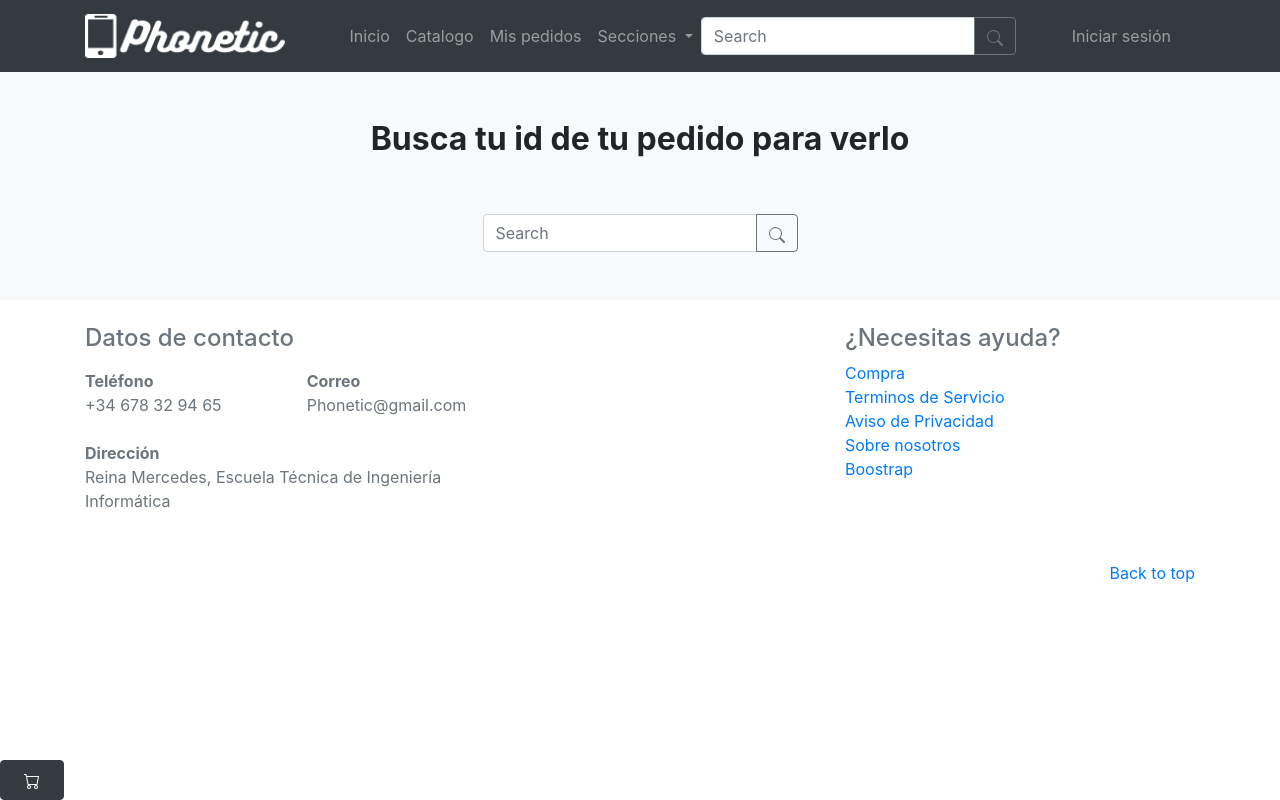
After one commit to TheNeoStormZ/Phonetic_PGPI, a Django app: page /pedidos/ in a window 1280 px wide. The commit adds this page. Run offline with Django 4.2, Linux system fonts and the light colour scheme; some libraries are stand-ins or nearby versions.

Commit message:
Introducida lista de pedidos
Co-authored-by: Diego Ruiz Gil <DiegoRuizGil@users.noreply.github.com>
Co-authored-by: Francisco J Migueles Student <Framigdom@users.noreply.github.com>
Co-authored-by: David Zamora <Dr-Vell@users.noreply.github.com>
Co-authored-by: TheNeoStormZ <TheNeoStormZ@users.noreply.github.com>

```diff
--- a/principal/admin.py
+++ b/principal/admin.py
@@ -1,9 +1,10 @@
 from django.contrib import admin
 
-from .models import Producto, Cesta, CestaItem
+from .models import Producto, Cesta, CestaItem, Pedido
 
 admin.site.register(Producto)
 admin.site.register(Cesta)
 admin.site.register(CestaItem)
+admin.site.register(Pedido)
 
 # Register your models here.
--- a/principal/templates/base.html
+++ b/principal/templates/base.html
@@ -41,6 +41,9 @@
                         </li>
                         <li class="nav-item">
                             <a class="nav-link" href="/catalogo">Catalogo <span class="sr-only"></span></a>
+                        </li>
+                        <li class="nav-item">
+                            <a class="nav-link" href="/pedidos">Mis pedidos <span class="sr-only"></span></a>
                         </li>
                         <li class="nav-item dropdown">
                             <a class="nav-link dropdown-toggle" id="navbarDarkDropdownMenuLink" role="button"
@@ -110,11 +113,19 @@
                         {{p.producto.nombre}} <div id="cantidad-{{p.id}}">x{{p.cantidad}}</div>
                     </div>
                     <div class="card-body">
-                            <button type="button" class="btn btn-dark" onclick=fetchAsync({{p.id}},0,{{p.producto.precio}})><svg xmlns="http://www.w3.org/2000/svg" width="16" height="16" fill="currentColor" class="bi bi-cart-dash-fill" viewBox="0 0 16 16">
-                                <path d="M.5 1a.5.5 0 0 0 0 1h1.11l.401 1.607 1.498 7.985A.5.5 0 0 0 4 12h1a2 2 0 1 0 0 4 2 2 0 0 0 0-4h7a2 2 0 1 0 0 4 2 2 0 0 0 0-4h1a.5.5 0 0 0 .491-.408l1.5-8A.5.5 0 0 0 14.5 3H2.89l-.405-1.621A.5.5 0 0 0 2 1H.5zM6 14a1 1 0 1 1-2 0 1 1 0 0 1 2 0zm7 0a1 1 0 1 1-2 0 1 1 0 0 1 2 0zM6.5 7h4a.5.5 0 0 1 0 1h-4a.5.5 0 0 1 0-1z"/>
+                        <button type="button" class="btn btn-dark"
+                            onclick=fetchAsync({{p.id}},0,{{p.producto.precio}})><svg xmlns="http://www.w3.org/2000/svg"
+                                width="16" height="16" fill="currentColor" class="bi bi-cart-dash-fill"
+                                viewBox="0 0 16 16">
+                                <path
+                                    d="M.5 1a.5.5 0 0 0 0 1h1.11l.401 1.607 1.498 7.985A.5.5 0 0 0 4 12h1a2 2 0 1 0 0 4 2 2 0 0 0 0-4h7a2 2 0 1 0 0 4 2 2 0 0 0 0-4h1a.5.5 0 0 0 .491-.408l1.5-8A.5.5 0 0 0 14.5 3H2.89l-.405-1.621A.5.5 0 0 0 2 1H.5zM6 14a1 1 0 1 1-2 0 1 1 0 0 1 2 0zm7 0a1 1 0 1 1-2 0 1 1 0 0 1 2 0zM6.5 7h4a.5.5 0 0 1 0 1h-4a.5.5 0 0 1 0-1z" />
                             </svg></button>
-                            <button type="button" class="btn btn-dark" onclick=fetchAsync({{p.id}},1,{{p.producto.precio}})><svg xmlns="http://www.w3.org/2000/svg" width="16" height="16" fill="currentColor" class="bi bi-cart-plus-fill" viewBox="0 0 16 16">
-                                <path d="M.5 1a.5.5 0 0 0 0 1h1.11l.401 1.607 1.498 7.985A.5.5 0 0 0 4 12h1a2 2 0 1 0 0 4 2 2 0 0 0 0-4h7a2 2 0 1 0 0 4 2 2 0 0 0 0-4h1a.5.5 0 0 0 .491-.408l1.5-8A.5.5 0 0 0 14.5 3H2.89l-.405-1.621A.5.5 0 0 0 2 1H.5zM6 14a1 1 0 1 1-2 0 1 1 0 0 1 2 0zm7 0a1 1 0 1 1-2 0 1 1 0 0 1 2 0zM9 5.5V7h1.5a.5.5 0 0 1 0 1H9v1.5a.5.5 0 0 1-1 0V8H6.5a.5.5 0 0 1 0-1H8V5.5a.5.5 0 0 1 1 0z"/>
+                        <button type="button" class="btn btn-dark"
+                            onclick=fetchAsync({{p.id}},1,{{p.producto.precio}})><svg xmlns="http://www.w3.org/2000/svg"
+                                width="16" height="16" fill="currentColor" class="bi bi-cart-plus-fill"
+                                viewBox="0 0 16 16">
+                                <path
+                                    d="M.5 1a.5.5 0 0 0 0 1h1.11l.401 1.607 1.498 7.985A.5.5 0 0 0 4 12h1a2 2 0 1 0 0 4 2 2 0 0 0 0-4h7a2 2 0 1 0 0 4 2 2 0 0 0 0-4h1a.5.5 0 0 0 .491-.408l1.5-8A.5.5 0 0 0 14.5 3H2.89l-.405-1.621A.5.5 0 0 0 2 1H.5zM6 14a1 1 0 1 1-2 0 1 1 0 0 1 2 0zm7 0a1 1 0 1 1-2 0 1 1 0 0 1 2 0zM9 5.5V7h1.5a.5.5 0 0 1 0 1H9v1.5a.5.5 0 0 1-1 0V8H6.5a.5.5 0 0 1 0-1H8V5.5a.5.5 0 0 1 1 0z" />
                             </svg></button>
                     </div>
                 </div>
--- /dev/null
+++ b/principal/templates/lista_pedidos.html
@@ -0,0 +1,49 @@
+{% extends 'base.html' %}
+
+{% block css %}
+{% endblock %}
+
+{% block contenido %}
+{% if user.is_authenticated %}
+<div class="bg-light">
+    </br>
+    <h2 style="text-align: center;">
+        <strong>Lista de Pedidos</strong>
+        <svg xmlns="http://www.w3.org/2000/svg" width="50" height="50" fill="currentColor" class="bi bi-box-seam"
+            viewBox="0 0 16 16">
+            <path
+                d="M8.186 1.113a.5.5 0 0 0-.372 0L1.846 3.5l2.404.961L10.404 2l-2.218-.887zm3.564 1.426L5.596 5 8 5.961 14.154 3.5l-2.404-.961zm3.25 1.7-6.5 2.6v7.922l6.5-2.6V4.24zM7.5 14.762V6.838L1 4.239v7.923l6.5 2.6zM7.443.184a1.5 1.5 0 0 1 1.114 0l7.129 2.852A.5.5 0 0 1 16 3.5v8.662a1 1 0 0 1-.629.928l-7.185 2.874a.5.5 0 0 1-.372 0L.63 13.09a1 1 0 0 1-.63-.928V3.5a.5.5 0 0 1 .314-.464L7.443.184z" />
+        </svg>
+    </h2>
+    </br>
+    <div class=" container pl-5 pr-5 pb-5">
+        {% for pedido in pedidos %}
+        {% include 'card_pedido.html' %}
+        {% endfor %}
+    </div>
+</div>
+{% else %}
+<div class="bg-light pt-5">
+    <h2 style="text-align: center;">
+        <strong>Busca tu id de tu pedido para verlo</strong>
+    </h2>
+    <div class="row justify-content-center pt-5 pb-5">
+        <form class="form-inline my-2 my-md-0" action="{% url 'search' %}">
+            <div class="input-group">
+                <input id="searcher" type="search" class="form-control" name="q" placeholder="Search"
+                    aria-label="Search" aria-describedby="basic-addon2">
+                <div class="input-group-append">
+                    <button class="btn btn-outline-secondary" type="submit">
+                        <svg xmlns="http://www.w3.org/2000/svg" width="16" height="16" fill="currentColor"
+                            class="bi bi-search" viewBox="0 0 16 16">
+                            <path
+                                d="M11.742 10.344a6.5 6.5 0 1 0-1.397 1.398h-.001c.03.04.062.078.098.115l3.85 3.85a1 1 0 0 0 1.415-1.414l-3.85-3.85a1.007 1.007 0 0 0-.115-.1zM12 6.5a5.5 5.5 0 1 1-11 0 5.5 5.5 0 0 1 11 0z" />
+                        </svg>
+                    </button>
+                </div>
+            </div>
+        </form>
+    </div>
+</div>
+{% endif %}
+{% endblock %}
--- a/principal/urls.py
+++ b/principal/urls.py
@@ -12,9 +12,10 @@ urlpatterns = [
     path('terminos/', views.terminos, name='terminos'),
     path('privacidad/', views.privacidad, name='privacidad'),
     path('conocenos/', views.conocenos, name='conocenos'),
-    path('perfil/', views.perfil, name='perfil'),
+    path('pedidos/', views.lista_pedidos, name='lista_pedidos'),
     path('registro/', views.register, name="registro"),
     path('login/', views.login_phonetic, name="login"),
     path('logout/', views.logout_phonetic, name="logout"),
     path('checkout/', views.checkout, name="checkout"),
+    path('seguimiento/', views.seguimiento, name="seguimiento"),
 ]
--- a/principal/views.py
+++ b/principal/views.py
@@ -1,4 +1,4 @@
-from principal.models import Producto, Cesta, CestaItem
+from principal.models import Producto, Cesta, CestaItem, Pedido
 from django.http import HttpResponse
 from django.template import loader
 from django.db.models import Q
@@ -11,7 +11,10 @@ from django.shortcuts import redirect
 def get_cesta(request):
   user = request.user
   if user.is_authenticated:
-    cesta = Cesta.objects.filter(usuario=user)[0]
+    if Cesta.objects.filter(usuario=user).exists():
+      cesta = Cesta.objects.filter(usuario=user)[0]
+    else:
+      cesta = Cesta.objects.create(usuario=user)
   elif Cesta.objects.filter(id=1).exists():
     cesta = Cesta.objects.filter(id=1)[0]
   else:
@@ -24,6 +27,16 @@ def index (request):
   template = loader.get_template('inicio.html')
   context = {
     'productos': productos,
+    'cesta': cesta.get_productos(),
+    'precio_total': cesta.get_total_price(),
+    'busqueda': '',
+  }
+  return HttpResponse(template.render(context, request))
+
+def seguimiento (request):
+  cesta = get_cesta(request)
+  template = loader.get_template('seguimiento.html')
+  context = {
     'cesta': cesta.get_productos(),
     'precio_total': cesta.get_total_price(),
     'busqueda': '',
@@ -99,7 +112,7 @@ def cesta(request, accion='', cesta_item_id='',mult='1'):
   return HttpResponse(200)
 
 def crear_cesta_item(request, producto_id='',lote=''):
-  crear_cesta_item_impl(request, producto_id='',lote=lote)
+  crear_cesta_item_impl(request, producto_id=producto_id,lote=lote)
   return redirect("/producto/"+str(producto_id))
 
 def comprar_add_cesta_item(request, producto_id='',lote=''):
@@ -109,6 +122,18 @@ def checkout(request):
   cesta = get_cesta(request)
   template = loader.get_template('checkout.html')
   context = {}
+  return HttpResponse(template.render(context, request))
+
+def lista_pedidos(request):
+  user = request.user
+  template = loader.get_template('lista_pedidos.html')
+  context = {}
+  if user.is_authenticated:
+    pedidos = Pedido.objects.filter(usuario=user).all()
+    context = {
+      'pedidos':pedidos,
+      'user':user,
+    }
   return HttpResponse(template.render(context, request))
 
 
@@ -192,3 +217,17 @@ def logout_phonetic(request):
 	logout(request)
 	messages.info(request, "Ha cerrado sesión exitosamente.")
 	return redirect("/")
+
+
+# def buscar_seguimiento_id(request):
+#   template = loader.get_template('lista_pedidos.html')
+#   buscar = request.GET.get('q', None)
+#   productos = Producto.objects.filter(Q(nombre__icontains=buscar) | Q(categoria__icontains=buscar) | Q(secciones__icontains=buscar))
+#   cesta = get_cesta(request)
+#   context = {
+#     'productos':productos,
+#     'cesta': cesta.get_productos(),
+#     'precio_total': cesta.get_total_price(),
+#     'busqueda':buscar,
+#   }
+#   return HttpResponse(template.render(context, request))
```
Also changed, not shown: principal/models.py (+24 -1 lines), principal/templates/card_pedido.html (added, +24 -0 lines), principal/templates/perfil.html (deleted, +0 -43 lines), principal/templates/seguimiento.html (added, +19 -0 lines), db.sqlite3, principal/migrations/0012_pedido.py (added), principal/migrations/0013_remove_pedido_cesta_pedido_cestaitem.py (added), principal/migrations/0014_remove_pedido_fecha.py (added), principal/migrations/0015_pedido_fecha.py (added), principal/migrations/0016_remove_pedido_fecha.py (added), principal/migrations/0017_prueba.py (added), principal/migrations/0018_delete_prueba.py (added). Lines whose indentation alone changed are shown as unchanged.
